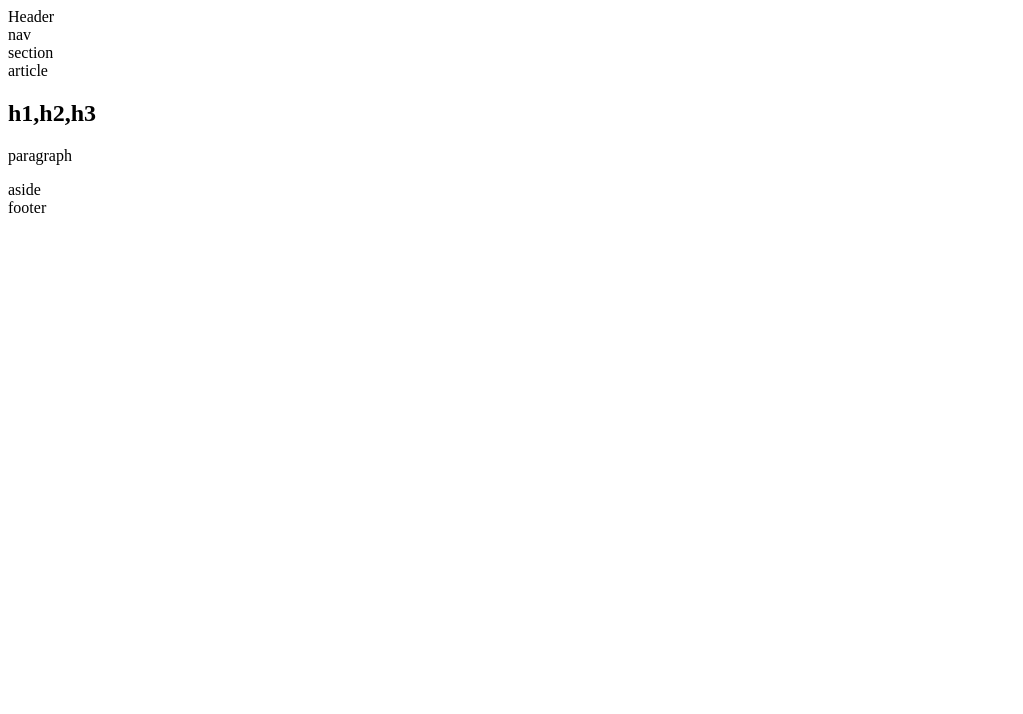
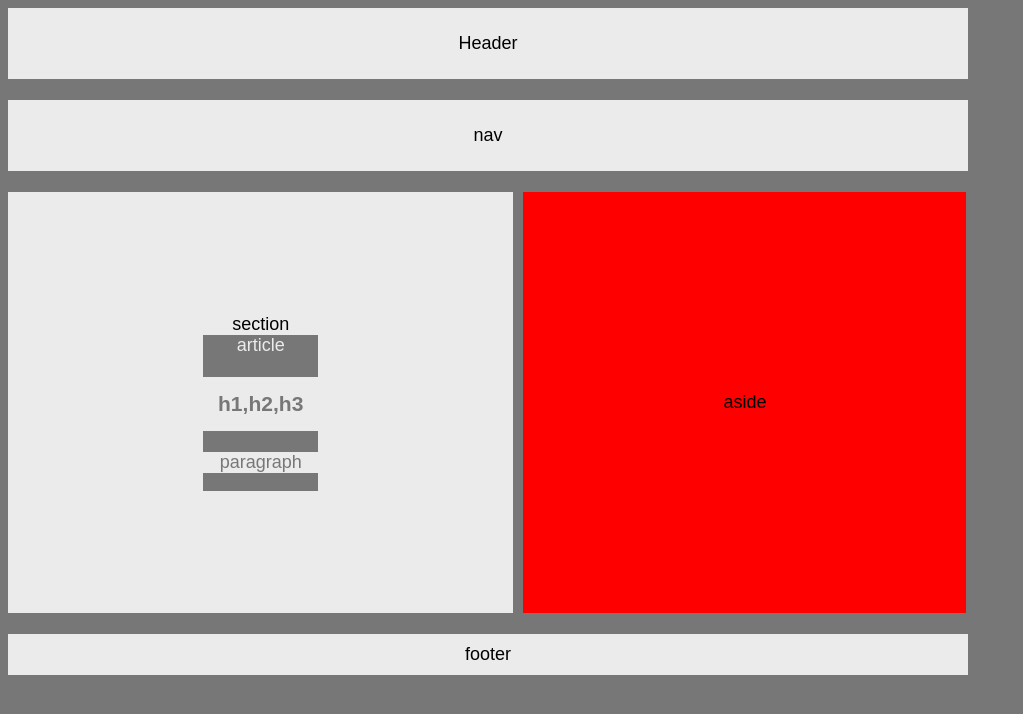
Before and after one commit to ChechesCOM/hw-wireframe, a plain HTML site: page index.html in a window 1280 px wide. Shown: the whole page, without its empty margins (0-1023 px from the left). Drawn offline with Linux system fonts and the light colour scheme.

Commit message:
Wireframe

```diff
--- a/index.html
+++ b/index.html
@@ -9,27 +9,34 @@
 </head>
 
 <body>
-
-        <header>Header</header>
-
+    <div class="mega-container">
+        <header
+            >Header
+        </header>
+        <br>
         <div>
-            <nav>nav</nav>
+            <nav>
+                nav
+            </nav>
         </div>
-
-        <div>
-            <section>section</section>
-            <article>article
-            <h1>h1,h2,h3</h1>
-            <p>paragraph</p>
-            </article>
-
-         </div>
-
-            <aside>aside</aside>
-
+        <br>
+        <div class="container">
+            <section> section
+                <article>article
+                    <h1>h1,h2,h3</h1>
+                    <p>paragraph</p>
+                </article>
+            </section>
+            <aside class="container">
+                aside
+            </aside>
         </div>
-        <footer>footer</footer>
+        <br>
+        <footer>
+            footer
+        </footer>
+    </div>
+</body>
 
 
-</body>
 </html>
--- a/style.css
+++ b/style.css
@@ -0,0 +1,92 @@
+* {
+    box-sizing: border-box;
+    text-align: center;
+}
+
+body {
+    background-color: #777;
+    font-family: Arial, Helvetica, sans-serif;
+    font-size: 18px;
+    width: 960px;
+    display: flex;
+    justify-content: center;
+    flex-direction: column;
+
+}
+
+header {
+    background: #ebebeb;
+    padding: 25px;
+
+
+
+
+}
+
+nav {
+    background: #ebebeb;
+    padding: 25px;
+
+
+}
+
+section {
+    background: #ebebeb;
+    display:flex;
+    flex-direction: column;
+    justify-content: center;
+    padding: 0px 195px;
+    margin-right: 10px;
+
+}
+
+aside {
+    background: red;
+    padding: 200px;
+
+
+
+
+
+}
+
+footer {
+    background: #ebebeb;
+    padding: 10px;
+    width: 960px;
+
+
+}
+
+article {
+    color: #ebebeb;
+    background: #777;
+
+
+
+}
+
+h1 {
+    color: #777;
+    background: #ebebeb;
+    padding: 15px;
+
+
+}
+
+p {
+    color: #777;
+    background: #ebebeb;
+
+}
+
+.container {
+    display: flex;
+    flex-direction: row;
+}
+
+.mega-container {
+    display: flex;
+    flex-direction: column;
+    justify-content: center;
+}
```
